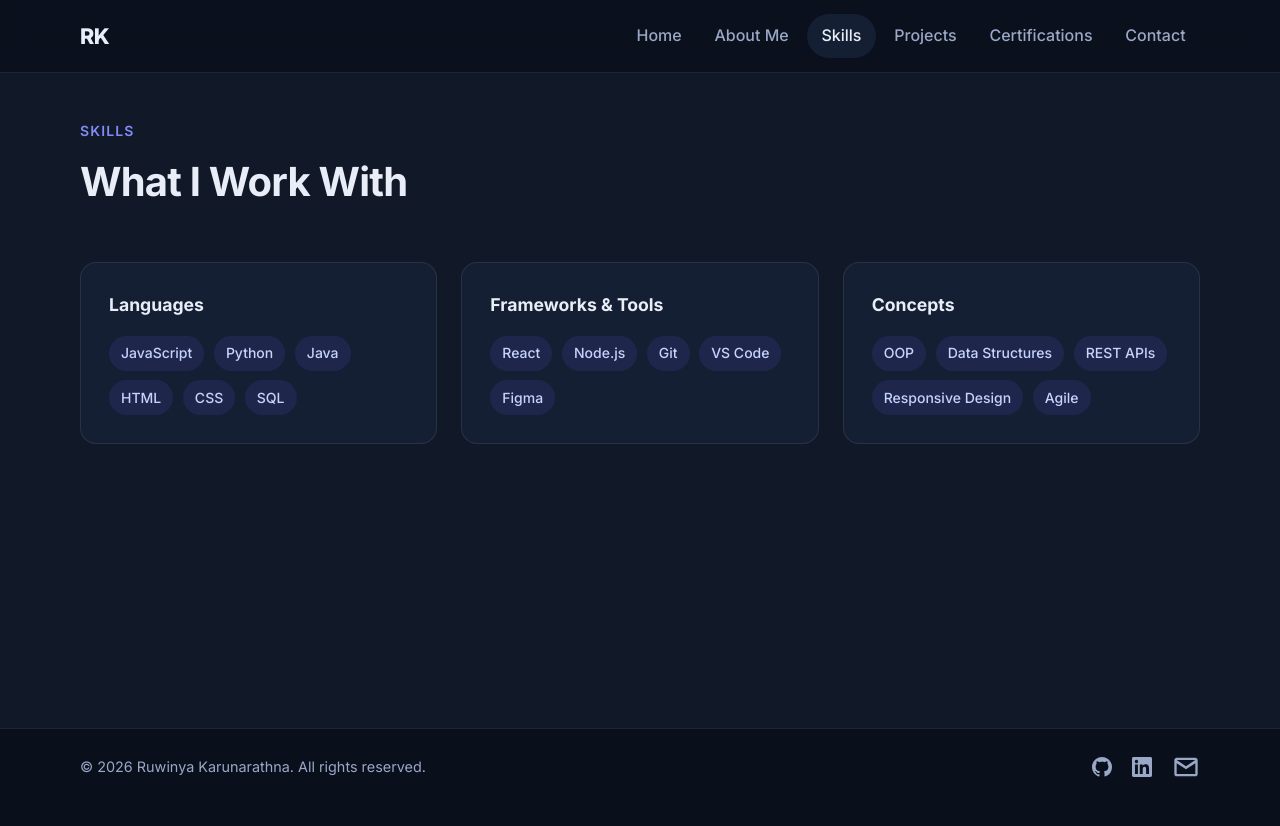
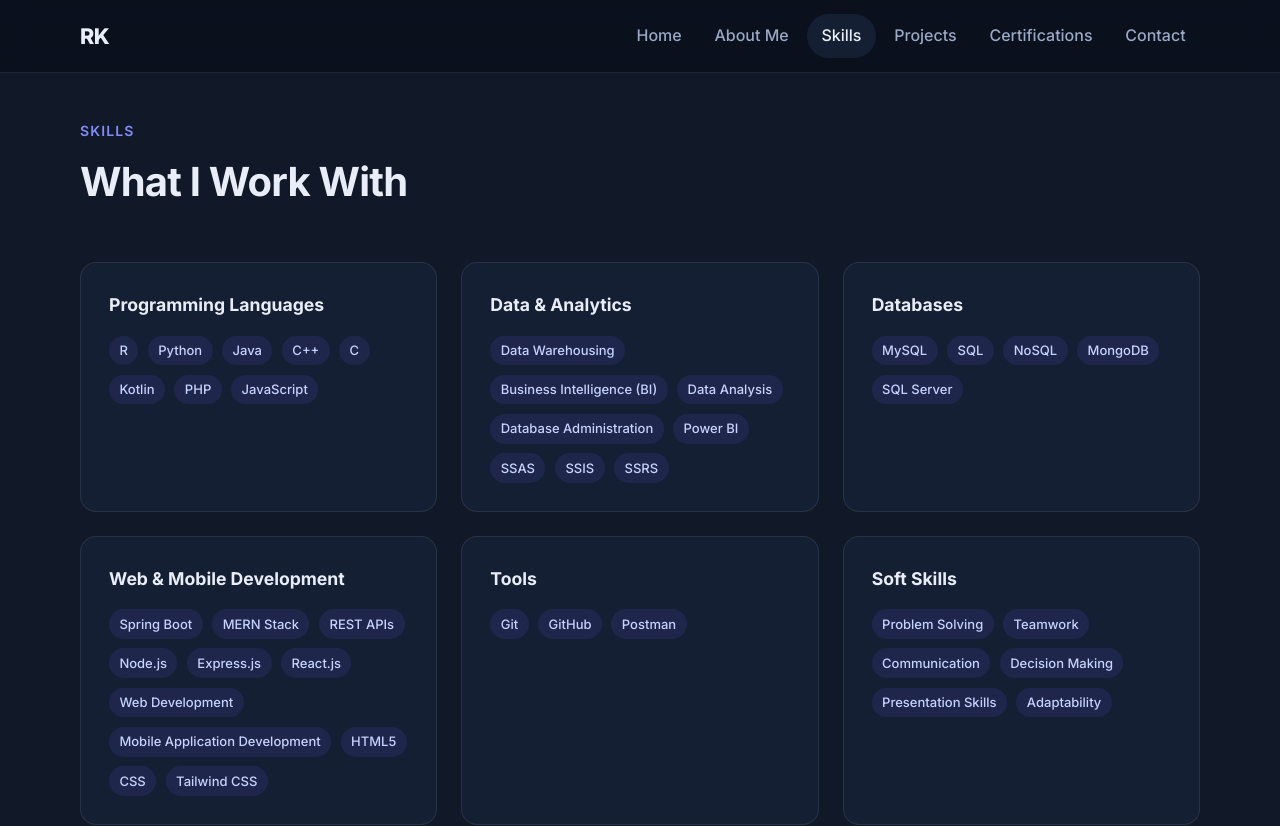
Before and after one commit to ruwinya10/Personal-Portfolio, a React (Vite) app in the folder my-portfolio/: page /skills in a window 1280 px wide. Shown: the top 826 px of the page. Built offline with nearby package versions, Linux system fonts and the light colour scheme.

Commit message:
skills page fix

```diff
--- a/my-portfolio/src/App.css
+++ b/my-portfolio/src/App.css
@@ -220,6 +220,7 @@
   display: grid;
   grid-template-columns: repeat(3, 1fr);
   gap: 1.5rem;
+  align-items: stretch;
 }
 
 .skill-card {
@@ -227,6 +228,9 @@
   border: 1px solid var(--border);
   border-radius: var(--radius);
   padding: 1.75rem;
+  display: flex;
+  flex-direction: column;
+  height: 100%;
   transition: transform 0.2s ease, border-color 0.2s ease;
 }
 
@@ -247,15 +251,20 @@
   display: flex;
   flex-wrap: wrap;
   gap: 0.6rem;
+  flex: 1;
+  align-content: flex-start;
+  align-items: flex-start;
 }
 
 .skill-card li {
   background: rgba(99, 102, 241, 0.12);
   color: #c7d2fe;
-  padding: 0.4rem 0.75rem;
+  padding: 0.4rem 0.65rem;
   border-radius: 999px;
-  font-size: 0.875rem;
+  font-size: 0.8125rem;
   font-weight: 500;
+  text-align: center;
+  line-height: 1.3;
 }
 
 /* Projects */
--- a/my-portfolio/src/data/portfolioData.js
+++ b/my-portfolio/src/data/portfolioData.js
@@ -30,16 +30,56 @@ export const portfolioData = {
 
   skills: [
     {
-      category: "Languages",
-      items: ["JavaScript", "Python", "Java", "HTML", "CSS", "SQL"],
+      category: "Programming Languages",
+      items: ["R", "Python", "Java", "C++", "C", "Kotlin", "PHP", "JavaScript"],
     },
     {
-      category: "Frameworks & Tools",
-      items: ["React", "Node.js", "Git", "VS Code", "Figma"],
+      category: "Data & Analytics",
+      items: [
+        "Data Warehousing",
+        "Business Intelligence (BI)",
+        "Data Analysis",
+        "Database Administration",
+        "Power BI",
+        "SSAS",
+        "SSIS",
+        "SSRS",
+      ],
     },
     {
-      category: "Concepts",
-      items: ["OOP", "Data Structures", "REST APIs", "Responsive Design", "Agile"],
+      category: "Databases",
+      items: ["MySQL", "SQL", "NoSQL", "MongoDB", "SQL Server"],
+    },
+    {
+      category: "Web & Mobile Development",
+      items: [
+        "Spring Boot",
+        "MERN Stack",
+        "REST APIs",
+        "Node.js",
+        "Express.js",
+        "React.js",
+        "Web Development",
+        "Mobile Application Development",
+        "HTML5",
+        "CSS",
+        "Tailwind CSS",
+      ],
+    },
+    {
+      category: "Tools",
+      items: ["Git", "GitHub", "Postman"],
+    },
+    {
+      category: "Soft Skills",
+      items: [
+        "Problem Solving",
+        "Teamwork",
+        "Communication",
+        "Decision Making",
+        "Presentation Skills",
+        "Adaptability",
+      ],
     },
   ],
 
```
